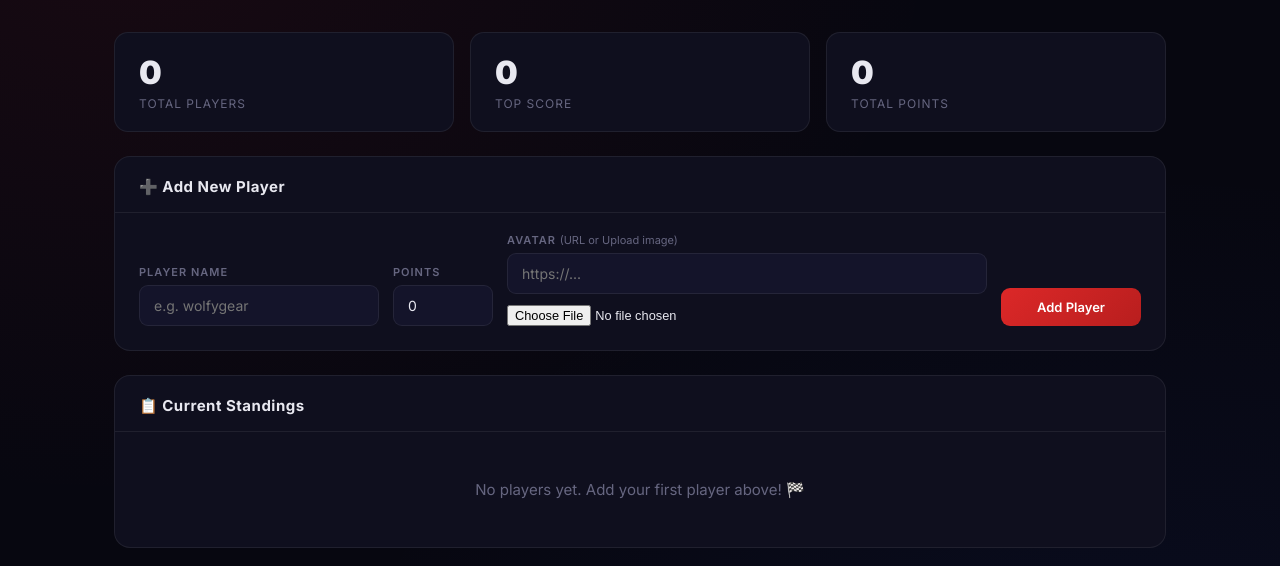
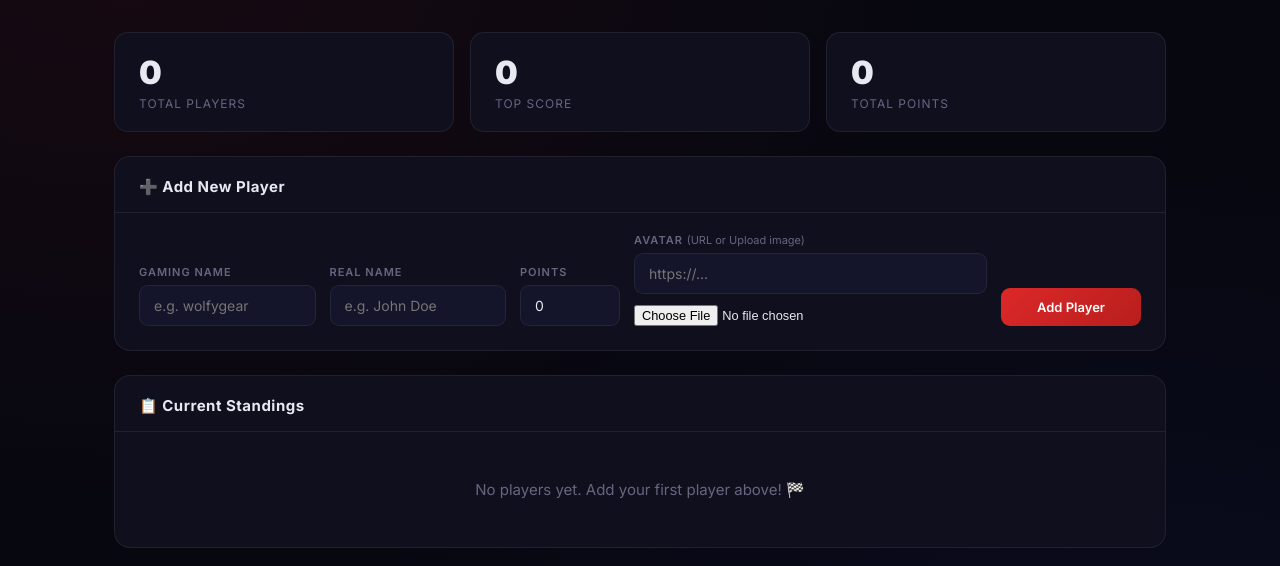
Before and after one commit to isumenuka/F1-Standings-Bot, a Flask app: page / in a window 1280 px wide. Shown: the part 65-631 px from the top of the page. Run offline with Flask 3, Linux system fonts and the light colour scheme; the visitor is signed in with stand-in values (Sample User, id 1).

Commit message:
Added real name support

```diff
--- a/shared/db.py
+++ b/shared/db.py
@@ -28,12 +28,13 @@ def get_next_id(players):
     return max(p["id"] for p in players) + 1
 
 
-def add_player(name, points=0, avatar_url=""):
+def add_player(name, points=0, avatar_url="", real_name=""):
     """Add a new player and return updated list."""
     players = load_players()
     new_player = {
         "id": get_next_id(players),
         "name": name,
+        "real_name": real_name,
         "points": int(points),
         "avatar_url": avatar_url
     }
@@ -42,7 +43,7 @@ def add_player(name, points=0, avatar_url=""):
     return players
 
 
-def update_player(player_id, name=None, points=None, avatar_url=None):
+def update_player(player_id, name=None, points=None, avatar_url=None, real_name=None):
     """Update a player by ID."""
     players = load_players()
     # Reload raw (unsorted) to update
@@ -52,6 +53,8 @@ def update_player(player_id, name=None, points=None, avatar_url=None):
         if p["id"] == int(player_id):
             if name is not None:
                 p["name"] = name
+            if real_name is not None:
+                p["real_name"] = real_name
             if points is not None:
                 p["points"] = int(points)
             if avatar_url is not None:
--- a/web/app.py
+++ b/web/app.py
@@ -77,6 +77,7 @@ def add():
     if not is_logged_in():
         return redirect(url_for("login"))
     name = request.form.get("name", "").strip()
+    real_name = request.form.get("real_name", "").strip()
     points = request.form.get("points", "0").strip()
     avatar_url = request.form.get("avatar_url", "").strip()
 
@@ -95,7 +96,7 @@ def add():
         pts = int(points)
     except ValueError:
         pts = 0
-    add_player(name, pts, avatar_url)
+    add_player(name, pts, avatar_url, real_name)
     flash(f"✅ Player '{name}' added with {pts} points!", "success")
     return redirect(url_for("index"))
 
@@ -106,6 +107,7 @@ def update(player_id):
     if not is_logged_in():
         return redirect(url_for("login"))
     name = request.form.get("name", "").strip() or None
+    real_name = request.form.get("real_name", "").strip() or None
     points_raw = request.form.get("points", "").strip()
     points = int(points_raw) if points_raw else None
     avatar_url = request.form.get("avatar_url", "").strip() or None
@@ -118,7 +120,7 @@ def update(player_id):
         else:
             flash("⚠️ Failed to upload image, standard update applied.", "warning")
 
-    update_player(player_id, name=name, points=points, avatar_url=avatar_url)
+    update_player(player_id, name=name, points=points, avatar_url=avatar_url, real_name=real_name)
     flash("✅ Player updated!", "success")
     return redirect(url_for("index"))
 
--- a/web/templates/index.html
+++ b/web/templates/index.html
@@ -56,8 +56,12 @@
       <form method="POST" action="/add" class="add-form" enctype="multipart/form-data">
         <div class="form-row">
           <div class="form-group">
-            <label>Player Name</label>
+            <label>Gaming Name</label>
             <input type="text" name="name" placeholder="e.g. wolfygear" required/>
+          </div>
+          <div class="form-group">
+            <label>Real Name</label>
+            <input type="text" name="real_name" placeholder="e.g. John Doe"/>
           </div>
           <div class="form-group form-group--sm">
             <label>Points</label>
@@ -102,7 +106,12 @@
                 {% else %}
                 <span class="avatar-badge">{{ player.name[:2].upper() }}</span>
                 {% endif %}
-                {{ player.name }}
+                <div style="display:inline-block; vertical-align:middle; line-height: 1.2;">
+                   <div style="font-weight:bold;">{{ player.real_name or player.name }}</div>
+                   {% if player.real_name %}
+                   <div style="font-size: 0.8em; opacity: 0.7;" title="Gaming Name">{{ player.name }}</div>
+                   {% endif %}
+                </div>
               </td>
               <td class="points-cell">{{ player.points }}</td>
 
@@ -117,9 +126,12 @@
               <!-- Rename / Avatar Update -->
               <td>
                 <form method="POST" action="/update/{{ player.id }}" class="inline-form" enctype="multipart/form-data" style="display:flex; flex-direction:column; gap:5px;">
-                  <div style="display:flex; gap:5px;">
-                    <input type="text" name="name" value="{{ player.name }}" class="input-name"/>
-                    <button type="submit" class="btn btn-save">Save</button>
+                  <div style="display:flex; gap:5px; flex-direction:column;">
+                    <div style="display:flex; gap:5px;">
+                      <input type="text" name="name" value="{{ player.name }}" class="input-name" placeholder="Gaming Name" required/>
+                      <button type="submit" class="btn btn-save">Save</button>
+                    </div>
+                    <input type="text" name="real_name" value="{{ player.real_name or '' }}" class="input-name" placeholder="Real Name"/>
                   </div>
                   <input type="file" name="avatar" accept="image/*" style="font-size: 0.7rem; width: 150px;" title="Upload new avatar"/>
                 </form>
```
Also changed, not shown: bot/image_gen.py (+16 -4 lines).
